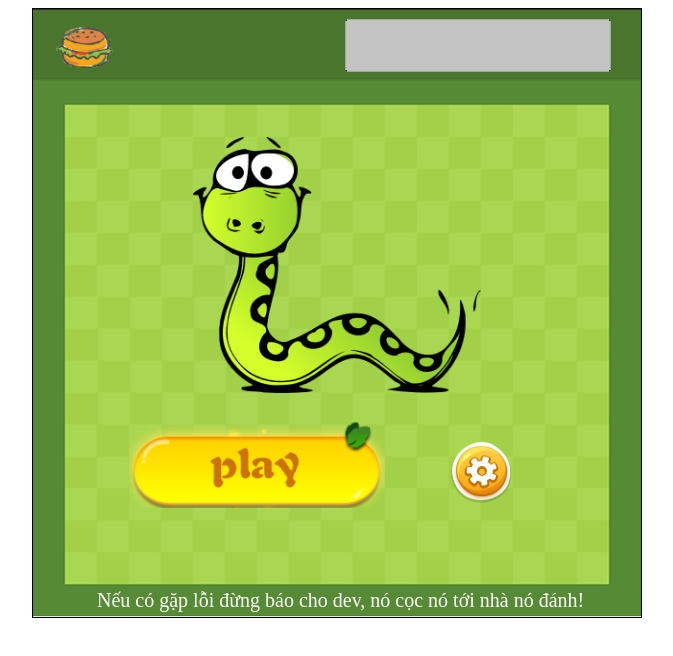
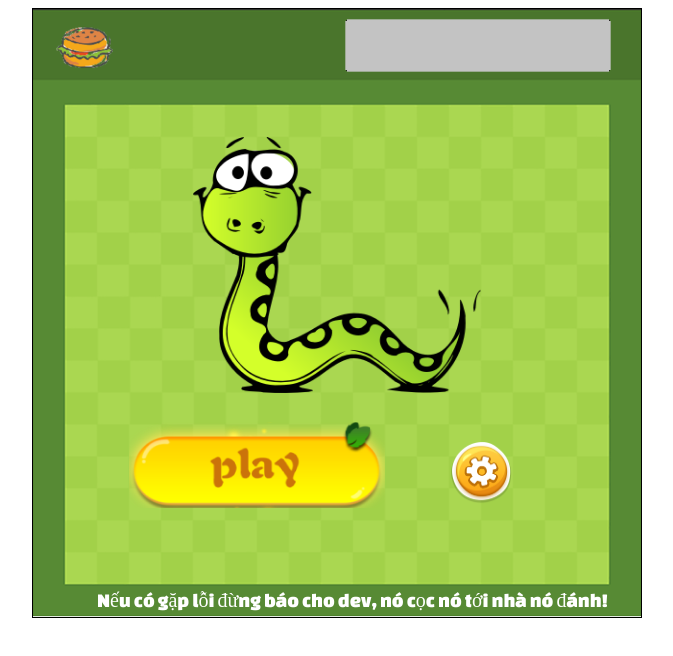
Before and after one commit to rouxteamvn/snake, a plain HTML site: page index.html in a window 1280 px wide. Shown: the whole page, without its empty margins (303-976 px from the left). Drawn offline with Linux system fonts and the light colour scheme.

Commit message:
Update index.html

```diff
--- a/index.html
+++ b/index.html
@@ -5,6 +5,7 @@
 <head>
     <title>Con gắn by CPea!</title>
     <meta name="viewport" content="width=device-width, initial-scale=1.0" />
+    <link href="https://fonts.googleapis.com/css2?family=Changa+One&display=swap" rel="stylesheet">
     <link rel="shortcut icon" href="img/snake.webp" />
     <link rel="stylesheet" href="css.css" />
 </head>
```
